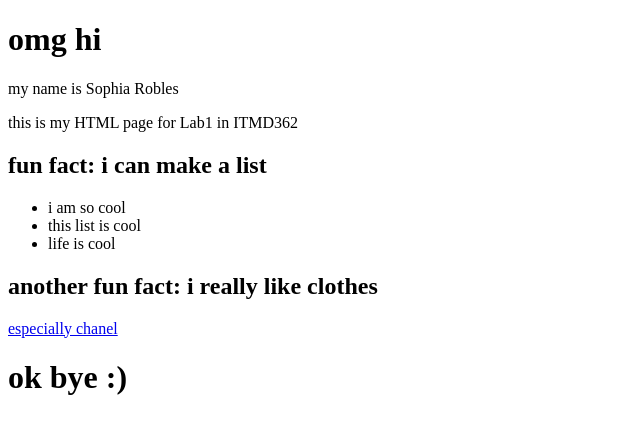
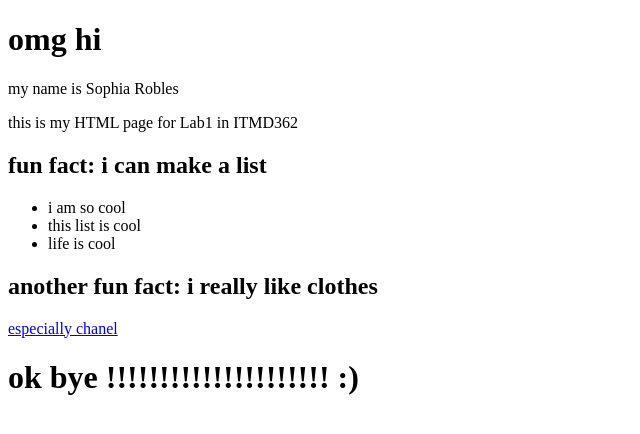
Before and after one commit to sophiamrobless23/lab1, a plain HTML site: page lab1.html in a window 1280 px wide. Shown: the whole page, without its empty margins (0-640 px from the left). Drawn offline with Linux system fonts and the light colour scheme.

Commit message:
Update lab1.html

```diff
--- a/lab1.html
+++ b/lab1.html
@@ -16,6 +16,6 @@
         </ul>
         <h2>another fun fact: i really like clothes</h2>
         <a href="https://www.chanel.com/us/fashion/handbags/classic/">especially chanel</a>
-        <h1>ok bye :)</h1>
+        <h1>ok bye !!!!!!!!!!!!!!!!!!!!! :)</h1>
     </body>
 </html>
```
